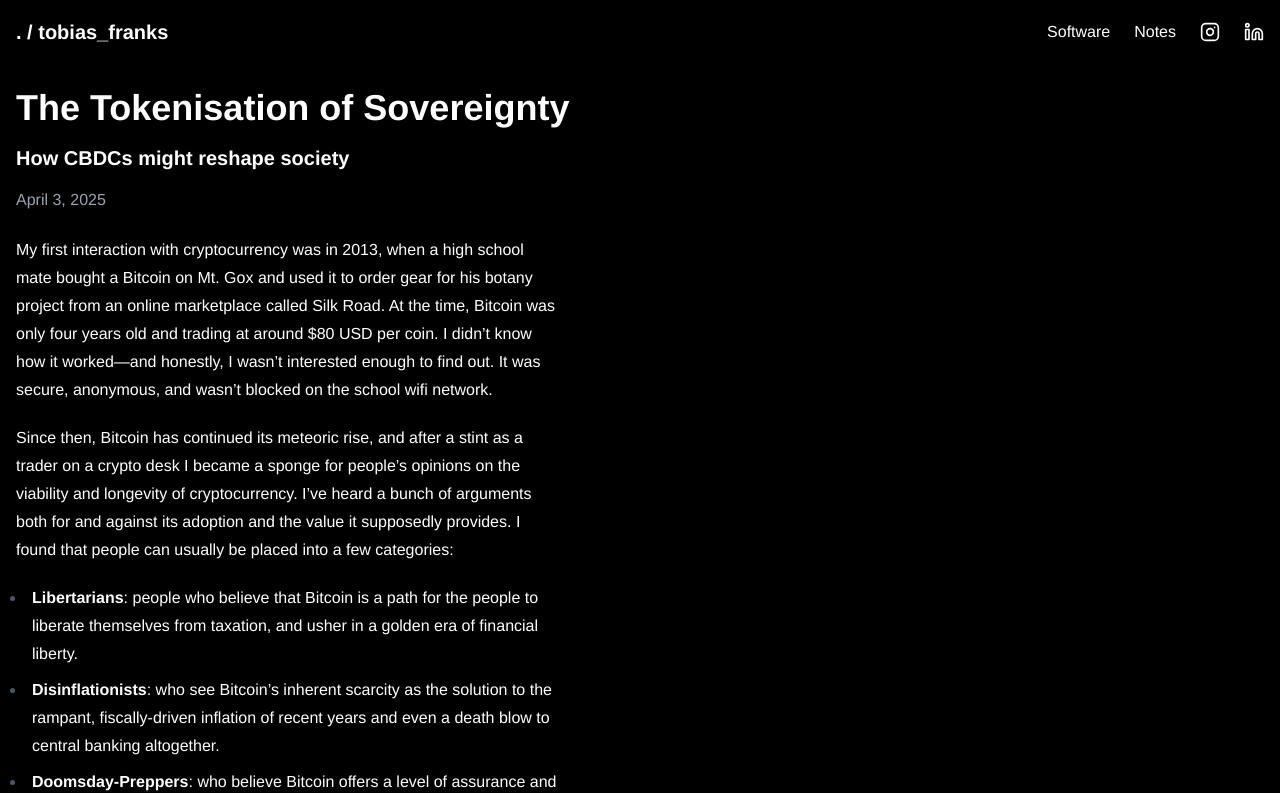
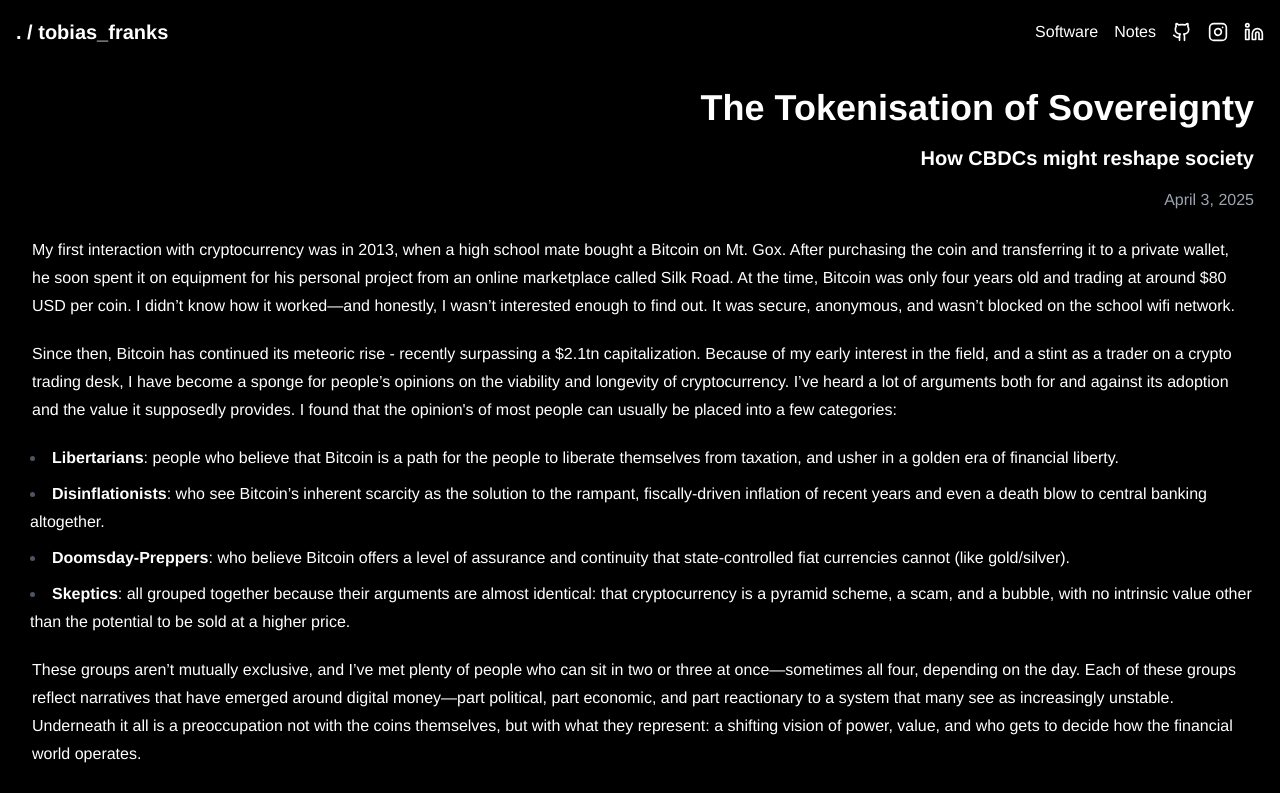
Before and after one commit to tobias-x/tobias-x.github.io, a Next.js app: page /posts/first-post in a window 1280 px wide. Shown: the top 793 px of the page. Built offline with nearby package versions, Linux system fonts and the light colour scheme.

Commit message:
update article

```diff
--- a/package.json
+++ b/package.json
@@ -19,6 +19,7 @@
     "next": "15.1.6",
     "react": "^19.0.0",
     "react-dom": "^19.0.0",
+    "react-github-calendar": "^4.5.6",
     "react-markdown": "^10.1.0",
     "react-scroll-parallax": "^3.4.5",
     "rss-parser": "^3.13.0"
--- a/src/components/About.js
+++ b/src/components/About.js
@@ -66,7 +66,7 @@ const About = () => {
         >
           {displayText}
         </pre>
-        <p className="mt-4 text-lg text-center">I'm a ~27yo living in Australia who likes to write software and build stuff.</p>
+        <p className="mt-4 text-lg text-center">I'm a ~27yo living in Australia who likes to write software and build things</p>
       </div>
     </section>
   );
--- a/src/components/Navbar.js
+++ b/src/components/Navbar.js
@@ -1,5 +1,5 @@
 import { useRouter } from "next/router";
-import { Instagram, Linkedin } from "lucide-react";
+import { Instagram, Linkedin, Github } from "lucide-react";
 
 function SmartLink({ href, children, className, ...props }) {
   const router = useRouter();
@@ -33,12 +33,19 @@ export default function Navbar() {
           . / tobias_franks
         </a>
 
-        <div className="nav-links flex items-center space-x-2">
+        <div className="nav-links flex items-center">
           <SmartLink href="/#software" className="hover:text-gray-300">
             Software
           </SmartLink>
           <SmartLink href="/#notes" className="hover:text-gray-300">
             Notes
+          </SmartLink>
+          <SmartLink
+            href="https://www.github.com/tobias-x"
+            aria-label="Github"
+            className="hover:text-gray-300"
+          >
+            <Github size={20} />
           </SmartLink>
           <SmartLink
             href="https://www.instagram.com/tobias.xlyt"
--- a/src/components/Portfolio.js
+++ b/src/components/Portfolio.js
@@ -111,7 +111,7 @@ const softwareProjects = [
         name: 'KD-Tree Business Finder',
         github_link: "github.com/tobias-x/KD-Tree-Business-Finder",
         animation: '/animations/kdt.svg',
-        description: "Built a 'Business Directory' tool using KD-Trees implemented in C. Beautiful."
+        description: "Built a 'Business Directory' tool using KD-Trees implemented in C."
     },
 ];
 
--- a/src/pages/posts/first-post.js
+++ b/src/pages/posts/first-post.js
@@ -3,6 +3,7 @@ import path from 'path';
 import Layout from '../../components/Layout';
 import BackToTopButton from '../../components/BackToTop';
 import ReactMarkdown from 'react-markdown';
+import { useEffect } from 'react';
 
 export async function getStaticProps() {
   const filePath = path.join(process.cwd(), 'src', 'pages', 'posts', 'first-post.md');
@@ -17,14 +18,28 @@ export async function getStaticProps() {
 
 export default function TokenisationPost({ markdown }) {
     return (
-    <Layout className="bg-black text-white px-6 py-12 max-w-3xl mx-auto">
+      <Layout className="bg-black text-white">
         <BackToTopButton />
-      <br></br>
+        <br />
+        <div className="w-full max-w-[80%] ml-auto text-right px-[10px]">
           <h1 className="text-4xl font-bold mb-4 text-white">The Tokenisation of Sovereignty</h1>
           <h1 className="text-xl font-bold mb-4 text-white">How CBDCs might reshape society</h1>
           <p className="text-gray-400 mb-6">April 3, 2025</p>
-      <article className="prose prose-invert text-white pb-24">
-        <ReactMarkdown>{markdown}</ReactMarkdown>
+        </div>
+
+        <article className="prose prose-invert text-white pb-24 w-full max-w-none px-4">
+          <ReactMarkdown
+            components={{
+              ul: (props) => (
+                <ul className="pl-2 pr-2 list-inside" {...props} />
+              ),
+              ol: (props) => (
+                <ol className="pl-2 pr-2 list-inside" {...props} />
+              ),
+            }}
+          >
+            {markdown}
+          </ReactMarkdown>
         </article>
       </Layout>
     );
--- a/src/pages/posts/first-post.md
+++ b/src/pages/posts/first-post.md
@@ -1,6 +1,6 @@
-My first interaction with cryptocurrency was in 2013, when a high school mate bought a Bitcoin on Mt. Gox and used it to order gear for his botany project from an online marketplace called Silk Road. At the time, Bitcoin was only four years old and trading at around $80 USD per coin. I didn’t know how it worked—and honestly, I wasn’t interested enough to find out. It was secure, anonymous, and wasn’t blocked on the school wifi network.
+My first interaction with cryptocurrency was in 2013, when a high school mate bought a Bitcoin on Mt. Gox. After purchasing the coin and transferring it to a private wallet, he soon spent it on equipment for his personal project from an online marketplace called Silk Road. At the time, Bitcoin was only four years old and trading at around $80 USD per coin. I didn’t know how it worked—and honestly, I wasn’t interested enough to find out. It was secure, anonymous, and wasn’t blocked on the school wifi network.
 
-Since then, Bitcoin has continued its meteoric rise, and after a stint as a trader on a crypto desk I became a sponge for people’s opinions on the viability and longevity of cryptocurrency. I’ve heard a bunch of arguments both for and against its adoption and the value it supposedly provides. I found that people can usually be placed into a few categories:
+Since then, Bitcoin has continued its meteoric rise - recently surpassing a $2.1tn capitalization. Because of my early interest in the field, and a stint as a trader on a crypto trading desk, I have become a sponge for people’s opinions on the viability and longevity of cryptocurrency. I’ve heard a lot of arguments both for and against its adoption and the value it supposedly provides. I found that the opinion's of most people can usually be placed into a few categories:
 
 - **Libertarians**: people who believe that Bitcoin is a path for the people to liberate themselves from taxation, and usher in a golden era of financial liberty.
 - **Disinflationists**: who see Bitcoin’s inherent scarcity as the solution to the rampant, fiscally-driven inflation of recent years and even a death blow to central banking altogether.
```
Also changed, not shown: 1 other file (tests, documents, lock files or other folders). Lines whose indentation alone changed are shown as unchanged.
